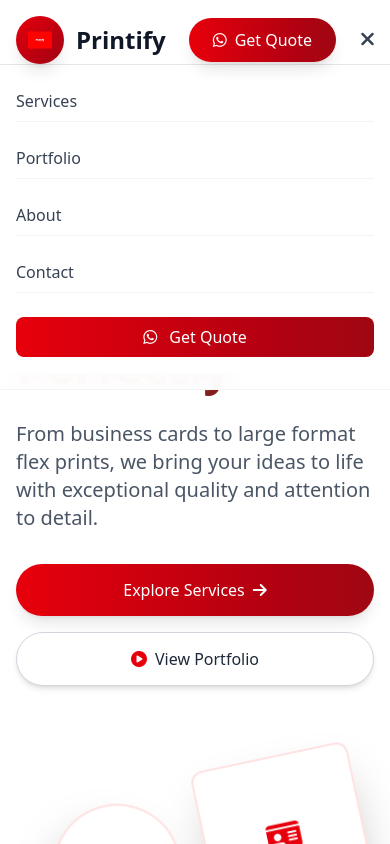
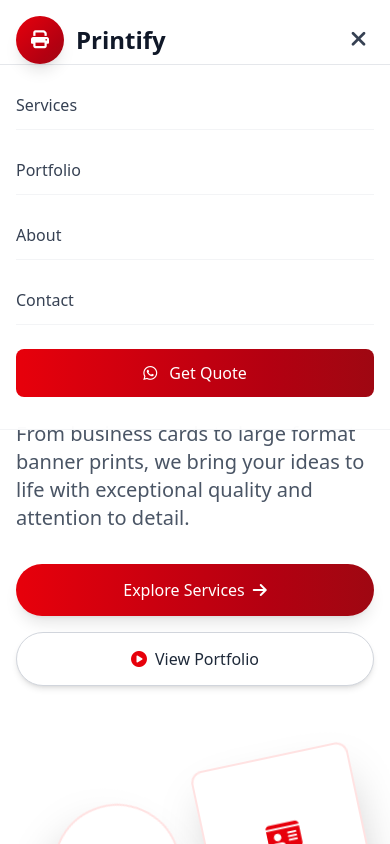
Before and after one commit to ananthu1234ark/printify, a Nuxt app: page / in a window 390 px wide. Both pictures are taken after a click on the button "Toggle mobile menu". Shown: the top 844 px of the page. Built offline with nearby package versions, Linux system fonts and the light colour scheme.

Commit message:
all done

```diff
--- a/pages/index.vue
+++ b/pages/index.vue
@@ -8,8 +8,7 @@
       <div class="container mx-auto px-4 flex justify-between items-center">
         <div class="flex items-center space-x-3">
           <div class="w-12 h-12 bg-gradient-to-br from-red-600 to-red-800 rounded-full flex items-center justify-center shadow-lg">
-            <img src="/file.svg" alt="Printify Logo" class="h-6 w-6" />
-
+            <i class="fas fa-print text-white text-lg"></i>
           </div>
           <h1 class="text-2xl font-bold text-gray-900">Printify</h1>
         </div>
@@ -30,28 +29,39 @@
         <a
           :href="contactInfo.whatsapp"
           target="_blank"
-          class="px-6 py-2.5 bg-gradient-to-r from-red-600 to-red-800 text-white rounded-full font-medium shadow-lg hover:shadow-xl transition-all duration-300 transform hover:-translate-y-0.5 flex items-center"
+          class="hidden md:flex px-6 py-2.5 bg-gradient-to-r from-red-600 to-red-800 text-white rounded-full font-medium shadow-lg hover:shadow-xl transition-all duration-300 transform hover:-translate-y-0.5 items-center"
         >
           <i class="fab fa-whatsapp mr-2"></i>
           Get Quote
         </a>
 
-        <button class="md:hidden text-gray-700" @click="toggleMobileMenu" aria-label="Toggle mobile menu">
-         <i :class="['text-xl transition-transform duration-300', mobileMenuOpen ? 'fas fa-times rotate-90' : 'fas fa-bars']"></i> </button>
+        <!-- Mobile Menu Button -->
+        <button
+          class="md:hidden text-gray-700 p-2 rounded-lg hover:bg-gray-100 transition-colors duration-300"
+          @click="toggleMobileMenu"
+          aria-label="Toggle mobile menu"
+        >
+          <i
+            :class="[
+              'text-xl transition-all duration-300',
+              mobileMenuOpen ? 'fas fa-times scale-110' : 'fas fa-bars'
+            ]"
+          ></i>
+        </button>
       </div>
 
       <!-- Mobile Menu -->
       <div
         class="md:hidden bg-white border-t border-gray-200 transition-all duration-500 overflow-hidden"
-        :class="mobileMenuOpen ? 'max-h-96 opacity-100' : 'max-h-0 opacity-0'"
+        :class="mobileMenuOpen ? 'max-h-96 opacity-100 py-4' : 'max-h-0 opacity-0 py-0'"
       >
-        <div class="container mx-auto px-4 py-4">
+        <div class="container mx-auto px-4">
           <div class="flex flex-col space-y-4">
             <a
               v-for="(item, index) in navItems"
               :key="index"
               :href="item.href"
-              class="font-medium text-gray-700 hover:text-red-600 transition-all duration-300 py-2 border-b border-gray-100"
+              class="font-medium text-gray-700 hover:text-red-600 transition-all duration-300 py-3 border-b border-gray-100 hover:pl-2"
               @click="mobileMenuOpen = false"
             >
               {{ item.name }}
@@ -59,7 +69,7 @@
             <a
               :href="contactInfo.whatsapp"
               target="_blank"
-              class="px-4 py-2 bg-gradient-to-r from-red-600 to-red-800 text-white rounded-lg font-medium text-center mt-2"
+              class="px-4 py-3 bg-gradient-to-r from-red-600 to-red-800 text-white rounded-lg font-medium text-center mt-2 hover:shadow-lg transition-all duration-300"
               @click="mobileMenuOpen = false"
             >
               <i class="fab fa-whatsapp mr-2"></i>
@@ -88,20 +98,20 @@
               </h1>
 
               <p class="text-xl text-gray-600 mb-8 max-w-lg animate-fade-in-up animate-delay-200">
-                From business cards to large format flex prints, we bring your ideas to life with exceptional quality and attention to detail.
+                From business cards to large format banner prints, we bring your ideas to life with exceptional quality and attention to detail.
               </p>
 
               <div class="flex flex-col sm:flex-row space-y-4 sm:space-y-0 sm:space-x-4 animate-fade-in-up animate-delay-300">
                 <a
                   href="#services"
-                  class="px-8 py-3.5 bg-gradient-to-r from-red-600 to-red-800 text-white rounded-full font-medium shadow-lg hover:shadow-xl transition-all duration-300 transform hover:-translate-y-1 flex items-center justify-center animate-pulse-once"
+                  class="px-8 py-3.5 bg-gradient-to-r from-red-600 to-red-800 text-white rounded-full font-medium shadow-lg hover:shadow-xl transition-all duration-300 transform hover:-translate-y-1 flex items-center justify-center animate-pulse-once group"
                 >
                   <span>Explore Services</span>
                   <i class="fas fa-arrow-right ml-2 group-hover:translate-x-1 transition-transform duration-300"></i>
                 </a>
                 <a
                   href="#portfolio"
-                  class="px-8 py-3.5 bg-white text-gray-800 border border-gray-300 rounded-full font-medium shadow-md hover:shadow-lg transition-all duration-300 flex items-center justify-center hover:border-red-300"
+                  class="px-8 py-3.5 bg-white text-gray-800 border border-gray-300 rounded-full font-medium shadow-md hover:shadow-lg transition-all duration-300 flex items-center justify-center hover:border-red-300 group"
                 >
                   <i class="fas fa-play-circle mr-2 text-red-600"></i>
                   <span>View Portfolio</span>
@@ -182,7 +192,7 @@
             <p class="text-gray-600 mb-4 relative z-10">{{ service.description }}</p>
             <a
               :href="service.link"
-              class="text-red-600 font-medium flex items-center group-hover:translate-x-1 transition-all duration-300 relative z-10"
+              class="text-red-600 font-medium flex items-center group-hover:translate-x-1 transition-all duration-300 relative z-10 group"
             >
               Learn more
               <i class="fas fa-arrow-right ml-1 group-hover:translate-x-1 transition-transform duration-300"></i>
@@ -232,7 +242,7 @@
               Printify is your trusted printing partner in Marad, Kochi, with years of experience in delivering high-quality printing solutions for businesses and individuals alike.
             </p>
             <p class="text-lg text-gray-600 mb-6">
-              We specialize in a wide range of printing services including flex printing, business cards, cloth printing, mug printing, and laser printing. Our commitment to quality, attention to detail, and customer satisfaction sets us apart in the industry.
+              We specialize in a wide range of printing services including banner printing, business cards, cloth printing, mug printing, and laser printing. Our commitment to quality, attention to detail, and customer satisfaction sets us apart in the industry.
             </p>
             <div class="grid grid-cols-1 md:grid-cols-2 gap-4 mb-8">
               <div class="flex items-center animate-fade-in-up" style="animation-delay: 100ms">
@@ -437,9 +447,9 @@
         <div class="grid grid-cols-1 md:grid-cols-4 gap-8">
           <div class="md:col-span-2 animate-fade-in-up">
             <div class="flex items-center space-x-3 mb-4">
-
-               <img src="/public/logo.jpg" alt="Hero" class="w-[100px] shadow-lg" />
-
+              <div class="w-12 h-12 bg-gradient-to-br from-red-600 to-red-800 rounded-full flex items-center justify-center shadow-lg">
+                <i class="fas fa-print text-white text-lg"></i>
+              </div>
               <h3 class="text-xl font-bold">Printify</h3>
             </div>
             <p class="text-gray-400 mb-4 max-w-md">
@@ -513,8 +523,8 @@
 
 const services = [
   {
-    title: 'Flex Printing',
-    description: 'High-quality large format flex printing for banners, hoardings, and signage.',
+    title: 'banner Printing',
+    description: 'High-quality large format printing for banners, hoardings, and signage.',
     icon: 'fas fa-scroll',
     color: 'bg-gradient-to-br from-red-600 to-red-800',
     link: '#contact'
@@ -573,7 +583,7 @@
     icon: 'fas fa-tshirt'
   },
   {
-    title: 'Flex Prints',
+    title: 'Banner Prints',
     subtitle: 'Large Format',
     icon: 'fas fa-scroll'
   },
@@ -609,25 +619,26 @@
 // Methods
 const toggleMobileMenu = () => {
   mobileMenuOpen.value = !mobileMenuOpen.value
+  console.log('Mobile menu toggled:', mobileMenuOpen.value) // Debug line
 }
 
 // Scroll Handler
 const handleScroll = () => {
-  if (process.client) {
+  if (typeof window !== 'undefined') {
     scrolled.value = window.scrollY > 50
   }
 }
 
 // Lifecycle Hooks
 onMounted(() => {
-  if (process.client) {
+  if (typeof window !== 'undefined') {
     window.addEventListener('scroll', handleScroll, { passive: true })
     handleScroll()
   }
 })
 
 onBeforeUnmount(() => {
-  if (process.client) {
+  if (typeof window !== 'undefined') {
     window.removeEventListener('scroll', handleScroll)
   }
 })
```
